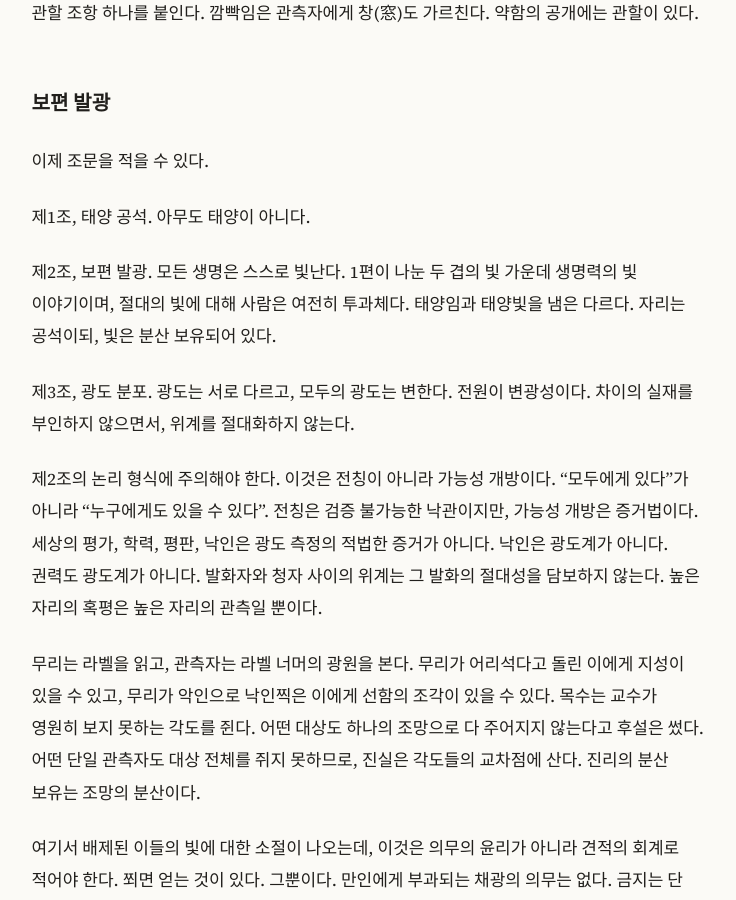
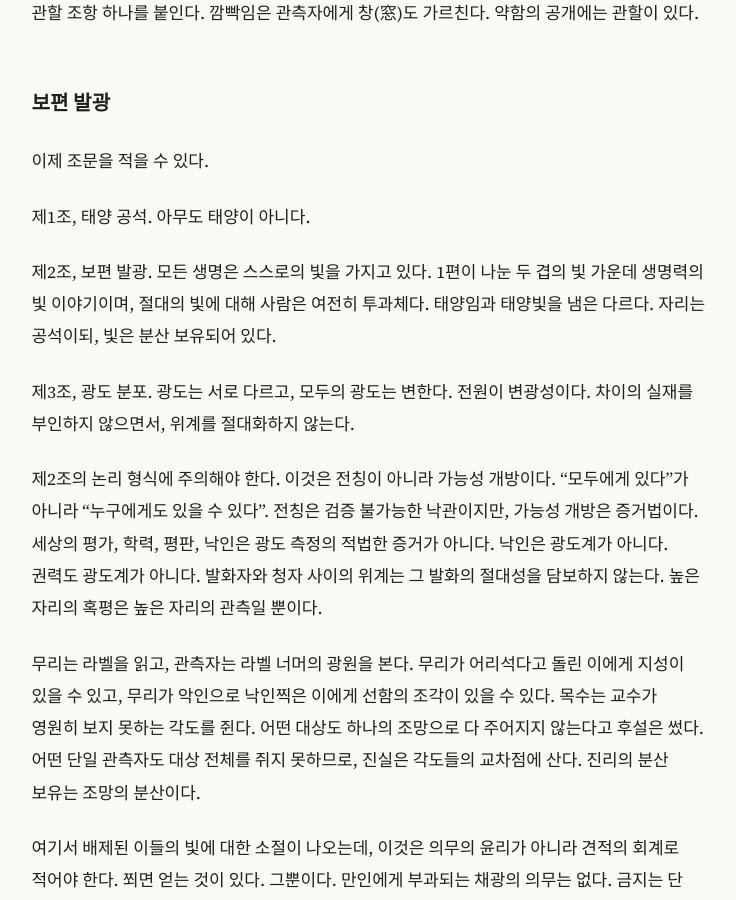
Before and after one commit to nonasking/essays, a Jekyll site: the page built from variable-star/index.md, in a window 1280 px wide and 900 px high, scrolled down 3796 px. Shown: the whole window, without its empty margins (271-1007 px from the left). Built offline with Jekyll 4.4.1, drawn with Linux system fonts in a browser that asks for light colours.

Commit message:
Variable Star: article two wording (has a light of its own)
Co-Authored-By: Claude Fable 5.1 <noreply@anthropic.com>
Claude-Session: https://claude.ai/code/session_014gqEoBpxuVux5NbEG8hitg

```diff
--- a/variable-star/index.md
+++ b/variable-star/index.md
@@ -81,7 +81,7 @@ description: 자리로는 아무도 태양이 아니고, 빛으로는 모두가
 
 제1조, 태양 공석. 아무도 태양이 아니다.
 
-제2조, 보편 발광. 모든 생명은 스스로 빛난다. 1편이 나눈 두 겹의 빛 가운데 생명력의 빛 이야기이며, 절대의 빛에 대해 사람은 여전히 투과체다. 태양임과 태양빛을 냄은 다르다. 자리는 공석이되, 빛은 분산 보유되어 있다.
+제2조, 보편 발광. 모든 생명은 스스로의 빛을 가지고 있다. 1편이 나눈 두 겹의 빛 가운데 생명력의 빛 이야기이며, 절대의 빛에 대해 사람은 여전히 투과체다. 태양임과 태양빛을 냄은 다르다. 자리는 공석이되, 빛은 분산 보유되어 있다.
 
 제3조, 광도 분포. 광도는 서로 다르고, 모두의 광도는 변한다. 전원이 변광성이다. 차이의 실재를 부인하지 않으면서, 위계를 절대화하지 않는다.
 
```
Also changed, not shown: variable-star/en.md (+1 -1 lines).
